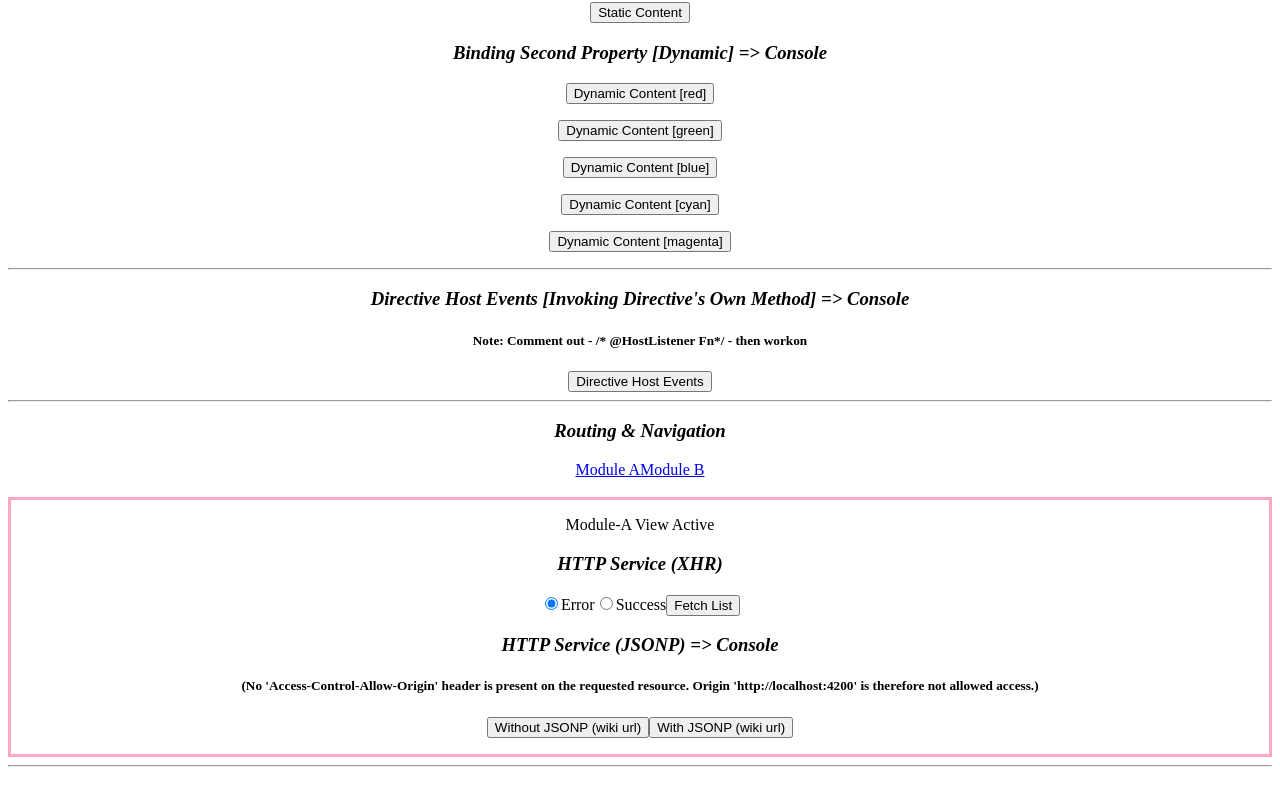
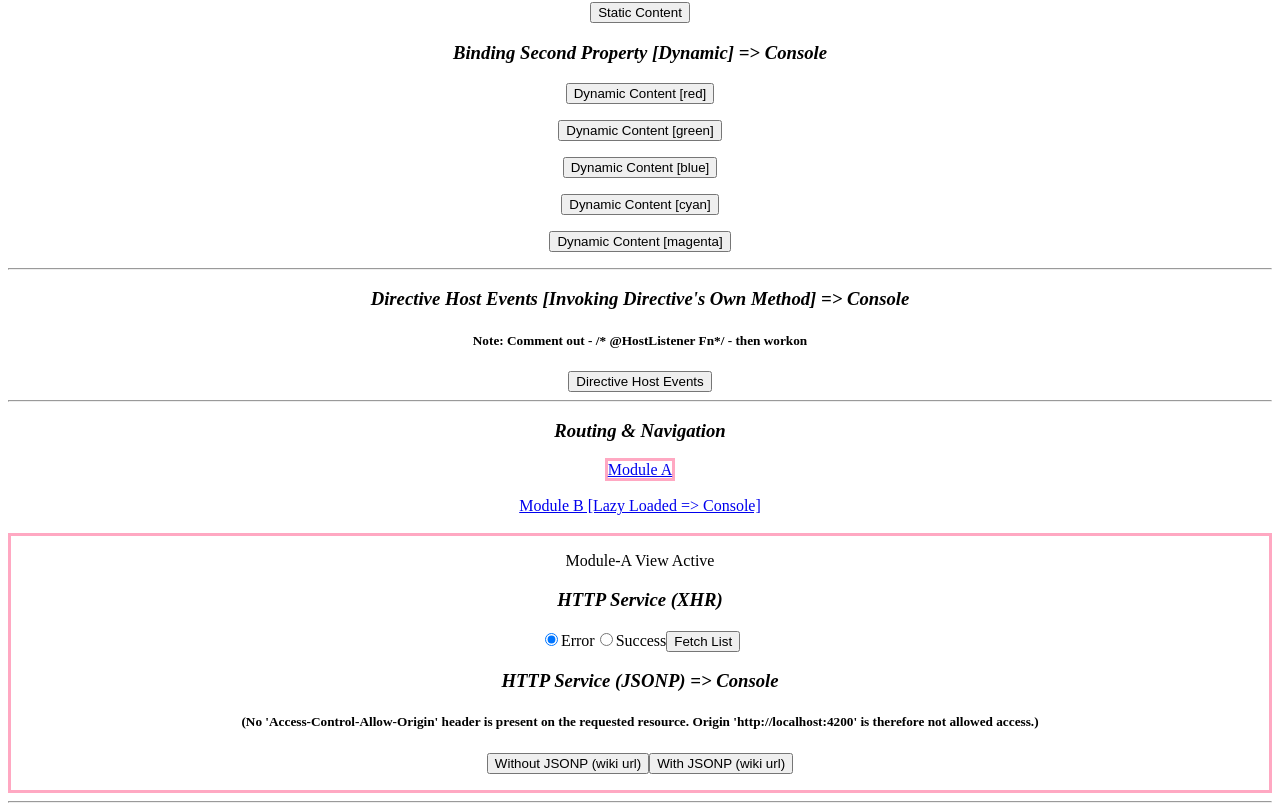
Before and after one commit to faizu88/angular_tut, an Angular app: page /#/module-a in a window 1280 px wide. Before the commit this address led to /module-a. Shown: the part 962-1773 px from the top of the page. Before the commit the page ends 1737 px from the top, so only its background shows below. Built offline with nearby package versions, Linux system fonts and the light colour scheme.

Commit message:
Module Routing Lazy Loaded - [Route LoadChildren]

```diff
--- a/src/app/app.component.css
+++ b/src/app/app.component.css
@@ -1,3 +1,11 @@
 a:active {
   background-color: yellow;
 }
+.module-a-active{
+  border-style: solid;
+  border-color: #ffa8c2;
+}
+.module-b-active{
+  border-style: solid;
+  border-color: #a2ffb8;
+}
--- a/src/app/app.component.html
+++ b/src/app/app.component.html
@@ -91,13 +91,12 @@
   <div>
     <h3><i>Routing & Navigation</i></h3>
     <nav>
-      <a routerLink="/module-a" routerLinkActive="active">Module A</a>
-      <a routerLink="/module-b/10" routerLinkActive="active">Module B</a>
+      <a routerLink="/module-a" routerLinkActive="module-a-active">Module A</a><br><br>
+      <a routerLink="/module-b/10"  routerLinkActive="module-b-active">Module B [Lazy Loaded => Console]</a>
     </nav>
     <br>
     <router-outlet></router-outlet>
     <hr>
   </div>
 
-
 </div>
--- a/src/app/module-a/module-a.component.ts
+++ b/src/app/module-a/module-a.component.ts
@@ -61,8 +61,6 @@ export class ModuleAComponent implements OnInit {
     });
   }
 
-
   ngOnInit() {
   }
-
 }
--- a/src/app/module-b/module-b-routing.module.ts
+++ b/src/app/module-b/module-b-routing.module.ts
@@ -3,11 +3,12 @@ import { Routes, RouterModule } from '@angular/router';
 import {ModuleBComponent} from  './module-b.component';
 
 const routes: Routes = [
-  {path: 'module-b/:slug', component: ModuleBComponent},
+  {path: ':slug', component: ModuleBComponent},
 ];
 
 @NgModule({
   imports: [RouterModule.forChild(routes)],
   exports: [RouterModule]
 })
+
 export class ModuleBRoutingModule { }
--- a/src/app/module-b/module-b.component.html
+++ b/src/app/module-b/module-b.component.html
@@ -17,7 +17,4 @@
 
   <button (click)="changeRouteIdToken()">Change Route Token ID</button>
 
-
-
-
 </div>
--- a/src/app/module-b/module-b.component.ts
+++ b/src/app/module-b/module-b.component.ts
@@ -32,7 +32,7 @@ export class ModuleBComponent implements OnInit, OnDestroy {
 
 
   ngOnInit() {
-    alert("Module B Initiated");
+   // alert("Module B Initiated");
   }
 
   ngOnDestroy() {
```
Also changed, not shown: src/app/app.module.ts (+4 -6 lines), src/app/module-a/module-a.module.ts (+3 -4 lines), .angular-cli.json.
